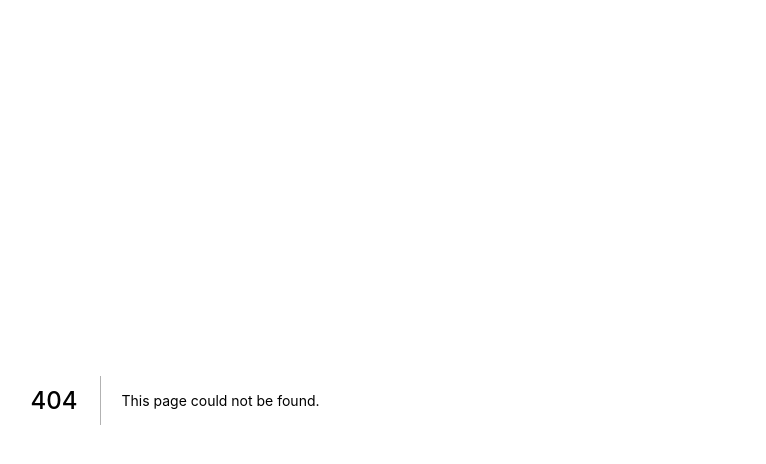
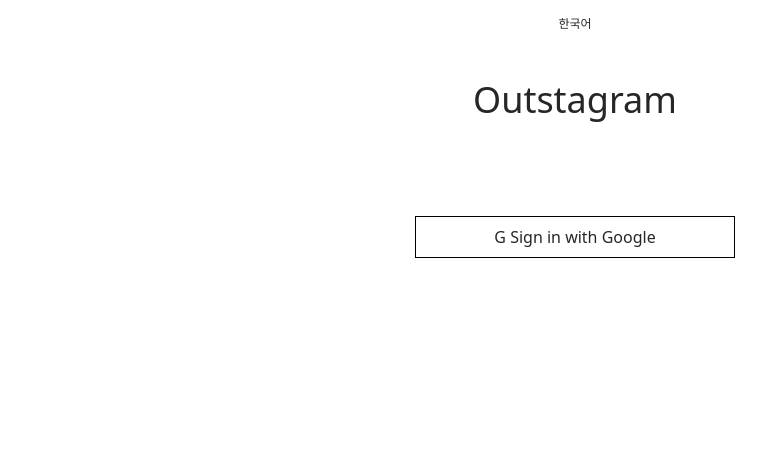
Before and after one commit to study-blackship/outstagram-front, a Next.js app: page /sign-in in a window 1280 px wide. Before the commit this address had no page. Shown: the top 464 px of the page, without its empty margins (65-831 px from the left). Built offline with nearby package versions, Linux system fonts and the light colour scheme.

Commit message:
feat: sign-in page 추가

```diff
--- /dev/null
+++ b/src/pages/sign-in.tsx
@@ -0,0 +1,19 @@
+import type { NextPage } from 'next';
+
+const SignIn: NextPage = () => {
+  return (
+    <>
+      <section className="py-4 text-center text-xs">한국어</section>
+      <main>
+        <h1 className="py-8 text-center text-4xl">Outstagram</h1>
+        <div className="mx-auto mt-16 flex max-w-sm flex-col px-8">
+          <button className="border-1 border-black p-2" type="button">
+            G Sign in with Google
+          </button>
+        </div>
+      </main>
+    </>
+  );
+};
+
+export default SignIn;
```
